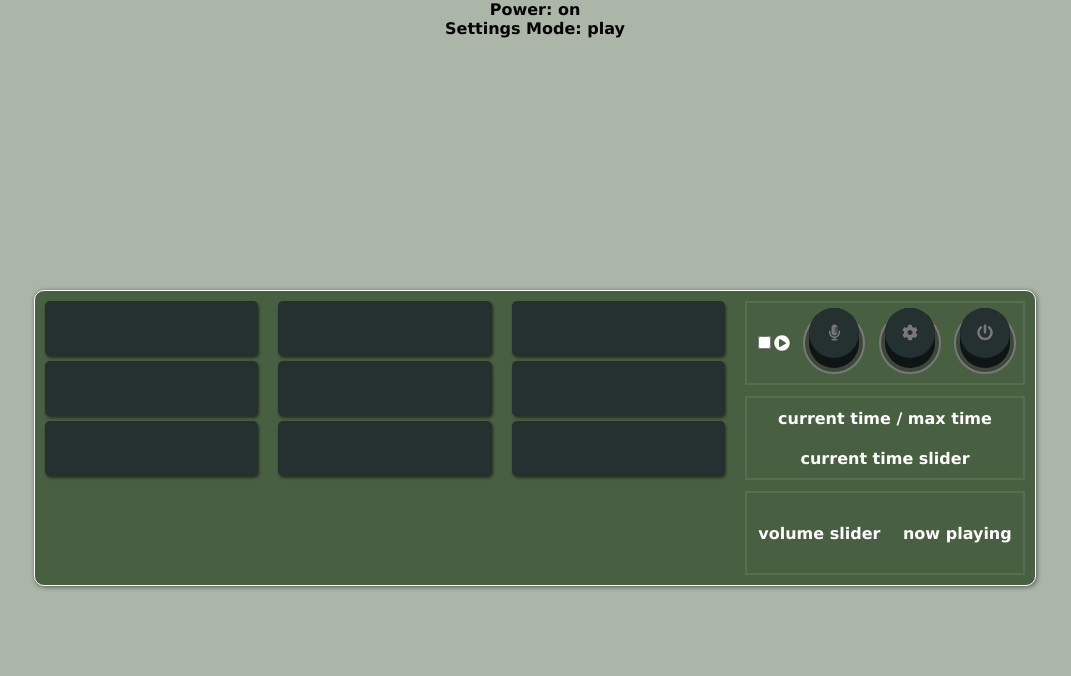
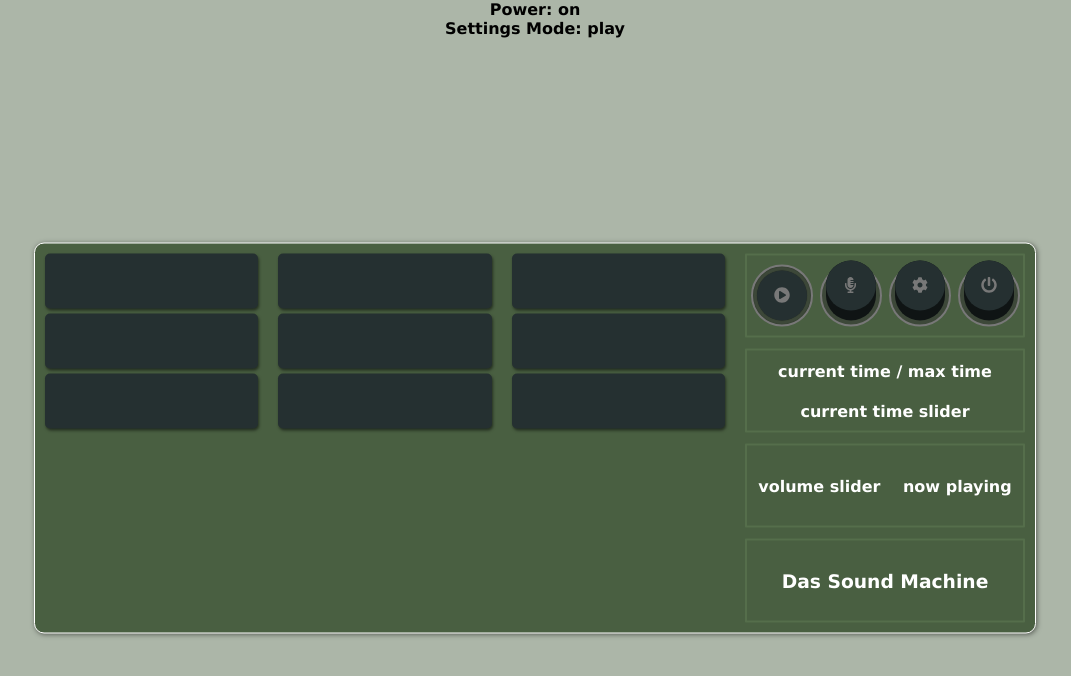
Before and after one commit to msmit1123/sound-machine, a React (Create React App) app: page / in a window 1280 px wide. Shown: the top 676 px of the page, without its empty margins (105-1176 px from the left). Built offline with nearby package versions, Linux system fonts and the light colour scheme; the HTML template or start-up script is replaced by a standard one.

Commit message:
toggle buttons working. still needs to be DRY'd up

```diff
--- a/src/components/ToggleSwitch/ToggleSwitch.scss
+++ b/src/components/ToggleSwitch/ToggleSwitch.scss
@@ -54,7 +54,7 @@
   }
 }
 
-/* --- push button with background light --- */
+/* --- push in/out button with background light --- */
 .toggle-switch-type-B {
   $switch-type: &;
   --switch-active-color: rgb(255, 189, 45);
@@ -125,7 +125,6 @@
       &:after {
         top: calc(var(--switch-height) + var(--switch-light-thickness));
         height: var(--switch-height);
-        //background-color: rgb(85, 85, 85);
       }
       span {
         top: calc(
@@ -186,3 +185,91 @@
     }
   }
 }
+
+.toggle-switch-type-C {
+  $switch-type: &;
+  --switch-base-color: rgb(120, 120, 120);
+  --switch-inactive-color: rgba(50, 50, 50, 0.5);
+  --switch-active-color: rgb(255, 189, 45);
+  --switch-button-top-color: #{$button-color};
+  --switch-button-accent-color: #{$button-accent-color};
+  --switch-width: 50px;
+  --switch-height: 50px;
+  --switch-light-thickness: 4px;
+  --switch-edge-thickness: 2px;
+  --time: 0.1s;
+  --text-label-scale-factor: 1;
+  display: inline-block;
+
+  &__graphic {
+    display: block;
+    position: relative;
+
+    background-color: var(--switch-inactive-color);
+    padding: var(--switch-light-thickness);
+
+    width: var(--switch-width);
+    height: var(--switch-height);
+    border: 2px solid var(--switch-base-color);
+    border-radius: calc(var(--switch-height));
+    box-shadow: 0px 0px 1px rgba(0, 0, 0, 0.5) inset;
+
+    cursor: pointer;
+    transition: all var(--time) 0s;
+
+    &:hover:after {
+      background-color: var(--switch-button-accent-color);
+    }
+
+    &:after {
+      display: block;
+      content: '';
+      background-color: var(--switch-button-top-color);
+
+      width: var(--switch-width);
+      height: var(--switch-height);
+
+      border-radius: calc(var(--switch-height));
+      box-shadow: 0px 0px 1px rgba(0, 0, 0, 0.5);
+    }
+
+    span {
+      display: block;
+      position: absolute;
+      width: calc(
+        100% - var(--switch-light-thickness) - 2 * var(--switch-edge-thickness)
+      );
+      text-align: center;
+      background-color: var(--switch-button-side-color);
+
+      color: var(--switch-base-color);
+      text-shadow: 0px 0px 1px var(--switch-base-color);
+      text-align: center;
+      font-size: calc(100% * var(--text-label-scale-factor));
+      -webkit-background-clip: text;
+      -moz-background-clip: text;
+      background-clip: text;
+
+      top: 50%;
+      transform: translateY(-50%);
+
+      transition: var(--time);
+      z-index: 3;
+    }
+  }
+  & input {
+    position: absolute;
+    z-index: -1;
+    opacity: 0;
+
+    &:checked ~ #{$switch-type}__graphic {
+      background-color: var(--switch-active-color);
+      box-shadow: 0 0 10px var(--switch-active-color);
+      span {
+        color: var(--switch-active-color);
+        text-shadow: 1px 1px 3px var(--switch-active-color);
+      }
+    }
+  }
+}
+/* end of switch 6 */
--- a/src/containers/ControlPad/Controlpad.js
+++ b/src/containers/ControlPad/Controlpad.js
@@ -44,6 +44,9 @@
         <div>volume slider</div>
         <div>now playing</div>
       </div>
+      <div className='controls__module'>
+        <h3>Das Sound Machine</h3>
+      </div>
     </div>
   );
 }
```
